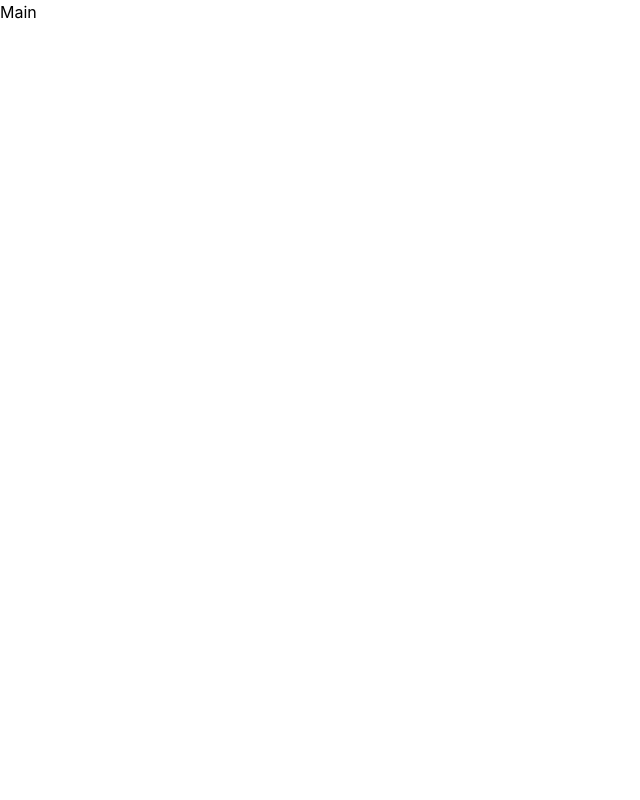
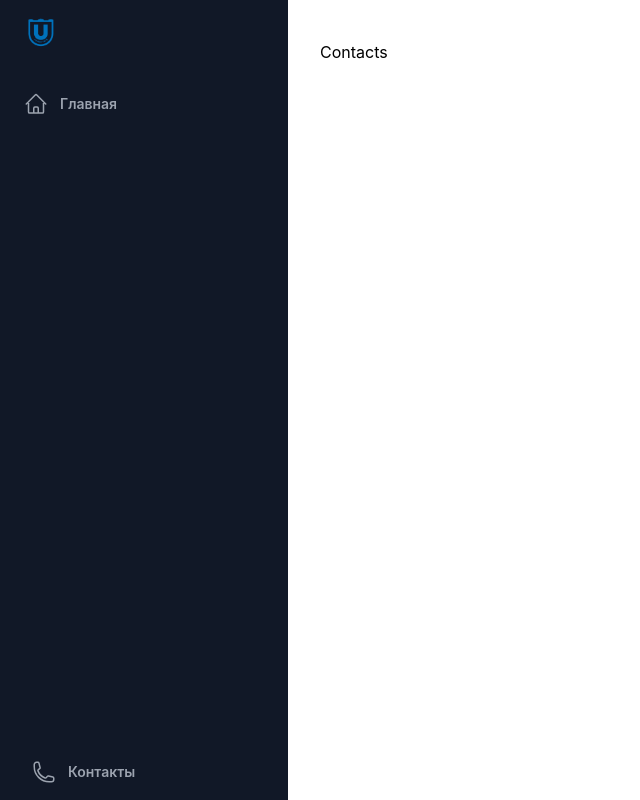
Before and after one commit to euglYA/tsu-invest-app, a React (Create React App) app: page /contacts in a window 1280 px wide. Shown: the whole page, without its empty margins (0-640 px from the left). Built offline with nearby package versions, Linux system fonts and the light colour scheme.

Commit message:
added contacts, not-found routes

```diff
--- a/package.json
+++ b/package.json
@@ -3,6 +3,10 @@
   "version": "0.1.0",
   "private": true,
   "dependencies": {
+    "@headlessui/react": "^2.1.10",
+    "@heroicons/react": "^2.1.5",
+    "clsx": "^2.1.1",
+    "framer-motion": "^11.11.9",
     "react": "^18.2.0",
     "react-dom": "^18.2.0",
     "react-router-dom": "6.0.0",
--- /dev/null
+++ b/src/components/pages/contacts.jsx
@@ -0,0 +1,7 @@
+export default function Contacts() {
+    return (
+        <div>
+            Contacts
+        </div>
+    );
+}
--- a/src/components/pages/main-page.jsx
+++ /dev/null
@@ -1,7 +0,0 @@
-export default function Main() {
-    return (
-        <div>
-            Main
-        </div>
-    );
-}
--- /dev/null
+++ b/src/components/pages/main.jsx
@@ -0,0 +1,7 @@
+
+export default function Main() {
+
+  return (
+    <div>main</div>
+  )
+}
--- /dev/null
+++ b/src/components/pages/not-found.jsx
@@ -0,0 +1,13 @@
+import { Link } from "react-router-dom";
+
+export default function NotFound() {
+    return (
+        <div className="text-center text-4xl">
+            <div className="mt-8">
+                <p>Извините, но такая страница не существует.</p>
+                    <Link to="/"><span className="transition-all ease-in-out duration-300 hover:text-[#007aca]">Вернуться на главную страницу</span></Link>
+            </div>
+
+      </div>
+    );
+}
--- a/src/components/router/router-app.jsx
+++ b/src/components/router/router-app.jsx
@@ -1,10 +1,15 @@
 import React from "react";
-import {HashRouter, Route, Routes} from 'react-router-dom'
-import Main from "../pages/main-page";
+import {BrowserRouter, HashRouter, Route, Routes} from 'react-router-dom'
+import Main from "../pages/main";
+import Sidebar from "../sidebar/sidebar";
+import NotFound from "../pages/not-found";
+import Contacts from "../pages/contacts";
 
 const guestRoute = (
     <Routes>
         <Route path='/' element={<Main/>}/>
+        <Route path='/contacts' element={<Contacts/>}/>
+        <Route path='*' element={<NotFound/>}/>
     </Routes>
 );
 
@@ -12,10 +17,8 @@ export default function RouterApp(props) {
     let route = guestRoute;
 
     return (
-        <HashRouter>
-            <main>
-                {route}
-            </main>
-        </HashRouter>
+        <BrowserRouter>
+            <Sidebar component={route}/>
+        </BrowserRouter>
     );
 }
--- /dev/null
+++ b/src/components/sidebar/sidebar.jsx
@@ -0,0 +1,135 @@
+import { useState } from 'react'
+import { Dialog, DialogBackdrop, DialogPanel, TransitionChild } from '@headlessui/react'
+import {
+  Bars3Icon,
+  CalendarIcon,
+  ChartPieIcon,
+  Cog6ToothIcon,
+  DocumentDuplicateIcon,
+  FolderIcon,
+  HomeIcon,
+  PhoneIcon,
+  UsersIcon,
+  XMarkIcon,
+} from '@heroicons/react/24/outline'
+import clsx from 'clsx'
+import { useLocation } from 'react-router-dom'
+
+const navigation = [
+  { name: 'Главная', href: '/', icon: HomeIcon},
+//   { name: 'Календарь', href: '#', icon: CalendarIcon, current: false },
+]
+
+export default function Sidebar({component, props}) {
+    const [sidebarOpen, setSidebarOpen] = useState(false)
+    const location = useLocation();
+    return (
+        <>
+            <div>
+                <Dialog open={sidebarOpen} onClose={setSidebarOpen} className="relative z-50 lg:hidden">
+                    <DialogBackdrop
+                        transition
+                        className="fixed inset-0 bg-gray-900/80 transition-opacity duration-300 ease-linear data-[closed]:opacity-0"
+                    />
+
+                    <div className="fixed inset-0 flex">
+                        <DialogPanel
+                        transition
+                        className="relative mr-16 flex w-full max-w-xs flex-1 transform transition duration-300 ease-in-out data-[closed]:-translate-x-full"
+                        >
+                            <TransitionChild>
+                                <div className="absolute left-full top-0 flex w-16 justify-center pt-5 duration-300 ease-in-out data-[closed]:opacity-0">
+                                    <button type="button" onClick={() => setSidebarOpen(false)} className="-m-2.5 p-2.5">
+                                        <span className="sr-only">Close sidebar</span>
+                                        <XMarkIcon aria-hidden="true" className="h-6 w-6 text-white" />
+                                    </button>
+                                </div>
+                            </TransitionChild>
+                            <div className="flex grow flex-col gap-y-5 overflow-y-auto bg-gray-900 px-6 pb-2 ring-1 ring-white/10">
+                                <div className="flex h-16 shrink-0 items-center">
+                                <img
+                                    alt="TSU"
+                                    src="favicon.jpg"
+                                    className="h-8 w-auto"
+                                />
+                                </div>
+                                <nav className="flex flex-1 flex-col">
+                                <ul role="list" className="flex flex-1 flex-col gap-y-7">
+                                    <li>
+                                    <ul role="list" className="-mx-2 space-y-1">
+                                        {navigation.map((item) => (
+                                        <li key={item.name}>
+                                            <a
+                                            href={item.href}
+                                            className={clsx(`${item.current ? 'bg-gray-800 text-white' : 'text-gray-400 hover:bg-gray-800 hover:text-white'} group flex gap-x-3 rounded-md p-2 text-sm font-semibold leading-6`)}
+                                            >
+                                            <item.icon aria-hidden="true" className="h-6 w-6 shrink-0" />
+                                            {item.name}
+                                            </a>
+                                        </li>
+                                        ))}
+                                    </ul>
+                                    </li>
+                                </ul>
+                                </nav>
+                            </div>
+                        </DialogPanel>
+                    </div>
+                </Dialog>
+
+                <div className="hidden lg:fixed lg:inset-y-0 lg:z-50 lg:flex lg:w-72 lg:flex-col">
+                    <div className="flex grow flex-col gap-y-5 overflow-y-auto bg-gray-900 px-6">
+                        <div className="flex h-16 shrink-0 items-center">
+                            <img
+                                alt="TSU"
+                                src="favicon.jpg"
+                                className="h-8 w-auto"
+                            />
+                        </div>
+                        <nav className="flex flex-1 flex-col">
+                            <ul role="list" className="flex flex-1 flex-col gap-y-7">
+                                <li>
+                                <ul role="list" className="-mx-2 space-y-1">
+                                    {navigation.map((item) => (
+                                    <li key={item.name}>
+                                        <a
+                                        href={item.href}
+                                        className={clsx(`${navigation[location.pathname]?.name === item?.name ? 'bg-gray-800 text-white' : 'text-gray-400 hover:bg-gray-800 hover:text-white'}`, "group flex gap-x-3 rounded-md p-2 text-sm font-semibold leading-6")}
+                                        >
+                                        <item.icon aria-hidden="true" className="h-6 w-6 shrink-0" />
+                                        {item.name}
+                                        </a>
+                                    </li>
+                                    ))}
+                                </ul>
+                                </li>
+                                <li className="mt-auto mb-2">
+                                    <a
+                                        href='/contacts'
+                                        className={clsx(`${false ? 'bg-gray-800 text-white' : 'text-gray-400 hover:bg-gray-800 hover:text-white'}`, "group flex gap-x-3 rounded-md p-2 text-sm font-semibold leading-6")}
+                                    >
+                                        <PhoneIcon aria-hidden="true" className="h-6 w-6 shrink-0" />
+                                        Контакты
+                                    </a>
+                                </li>
+                            </ul>
+                        </nav>
+                    </div>
+                </div>
+
+                <div className="sticky top-0 z-40 flex items-center gap-x-6 bg-gray-900 px-4 py-4 shadow-sm sm:px-6 lg:hidden">
+                    <button type="button" onClick={() => setSidebarOpen(true)} className="-m-2.5 p-2.5 text-gray-400 lg:hidden">
+                        <span className="sr-only">Open sidebar</span>
+                        <Bars3Icon aria-hidden="true" className="h-6 w-6" />
+                    </button>
+                    <div className="flex-1 text-sm font-semibold leading-6 text-white">{navigation[location.pathname] ? navigation[location.pathname].name : 'URL not Found'}</div>
+
+                </div>
+
+                <main className="py-10 lg:pl-72">
+                    <div className="px-4 sm:px-6 lg:px-8">{component}</div>
+                </main>
+            </div>
+        </>
+    )
+}
```
